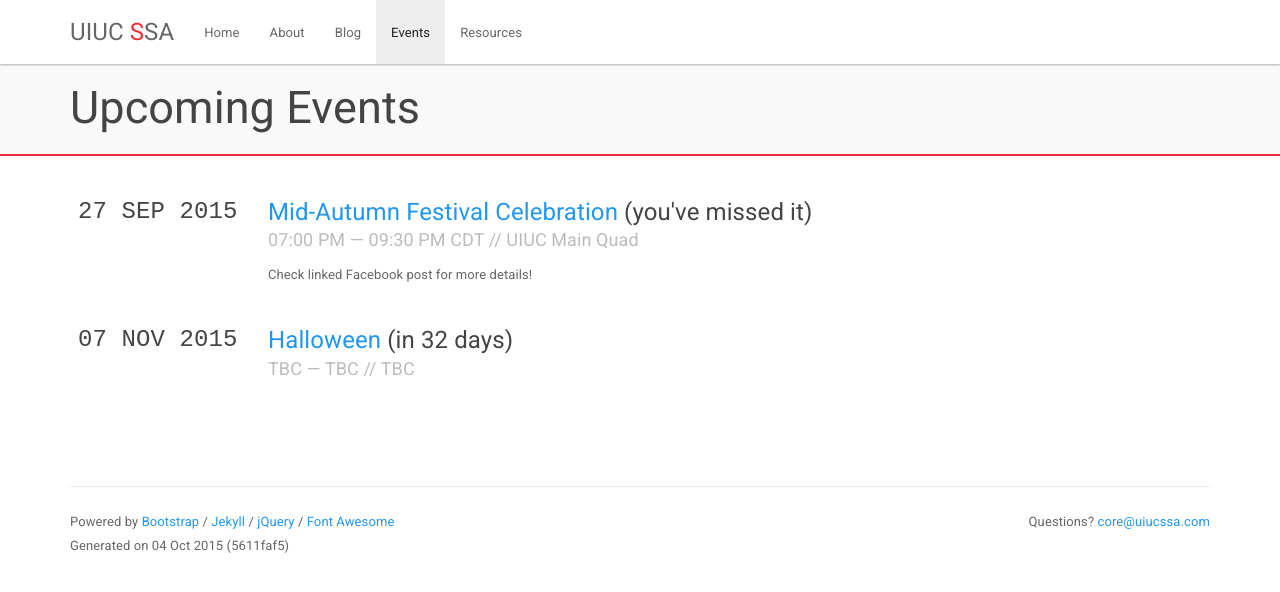
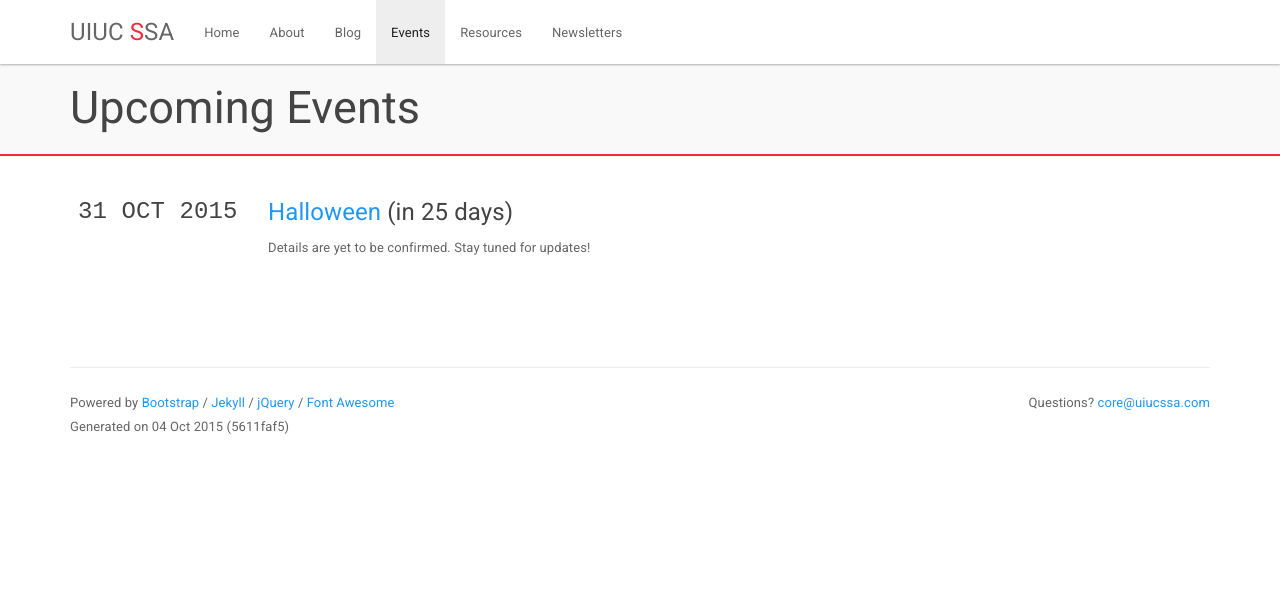
Before and after one commit to uiucssa/uiucssa.github.io, a Jekyll site: the page built from events.html, in a window 1280 px wide. Shown: the top 592 px of the page. Built offline with Jekyll 4.4.1, drawn with Linux system fonts in a browser that asks for light colours.

Commit message:
edited date for halloween and added Newsletters link

```diff
--- a/_data/events.yml
+++ b/_data/events.yml
@@ -95,20 +95,20 @@
 #     <strong>Note: Post only viewable after joining the UIUC SSA Facebook group</strong>
 #    url: https://www.facebook.com/groups/uiucssa/permalink/906705502728743/
 
-- id: 7
-  name: Mid-Autumn Festival Celebration
-  date: 2015-09-27
-  start_time: 2015-09-27 19:00:00 CDT
-  end_time: 2015-09-27 21:30:00 CDT
-  location: UIUC Main Quad
-  description: |
-    Check linked Facebook post for more details!
-  url: https://www.facebook.com/events/160122087663552/
+#- id: 7
+#  name: Mid-Autumn Festival Celebration
+#  date: 2015-09-27
+#  start_time: 2015-09-27 19:00:00 CDT
+#  end_time: 2015-09-27 21:30:00 CDT
+#  location: UIUC Main Quad
+#  description: |
+#    Check linked Facebook post for more details!
+#  url: https://www.facebook.com/events/160122087663552/
 
 - id: 8
   name: Halloween
-  date: 2015-11-07
-  start_time: TBC
-  end_time: TBC
-  location: TBC
-  description:
+  date: 2015-10-31
+  start_time:
+  end_time:
+  location:
+  description: Details are yet to be confirmed. Stay tuned for updates!
--- a/_layouts/base.html
+++ b/_layouts/base.html
@@ -44,7 +44,9 @@
             <li {% if page.url == '/about.html' %}class="active"{% endif %}><a href="{{ site.url }}/about.html">About</a></li>
             <li {% if page.url == '/blog.html' %}class="active"{% endif %}><a href="{{ site.url }}/blog.html">Blog</a></li>
             <li {% if page.url == '/events.html' %}class="active"{% endif %}><a href="{{ site.url }}/events.html">Events</a></li>
-            <li {% if page.url == '/resources.html' %}class="active"{% endif %}><a href="{{ site.url }}/resources.html">Resources</a></li>
+            <li {% if page.url == '/resources.html' %}class="active"{% endif %}><a href="{{ site.url }}/resources.html">Resources</a>
+            <li {% if page.url == '/newsletters.html' %}class="active"{% endif %}><a href="{{ site.url }}/newsletters.html">Newsletters</a>
+            </li>
           </ul>
 
         </div><!--/.navbar-collapse -->
```
Also changed, not shown: _data/newsletters.yml (added, +12 -0 lines), newsletters.html (added, +48 -0 lines).
